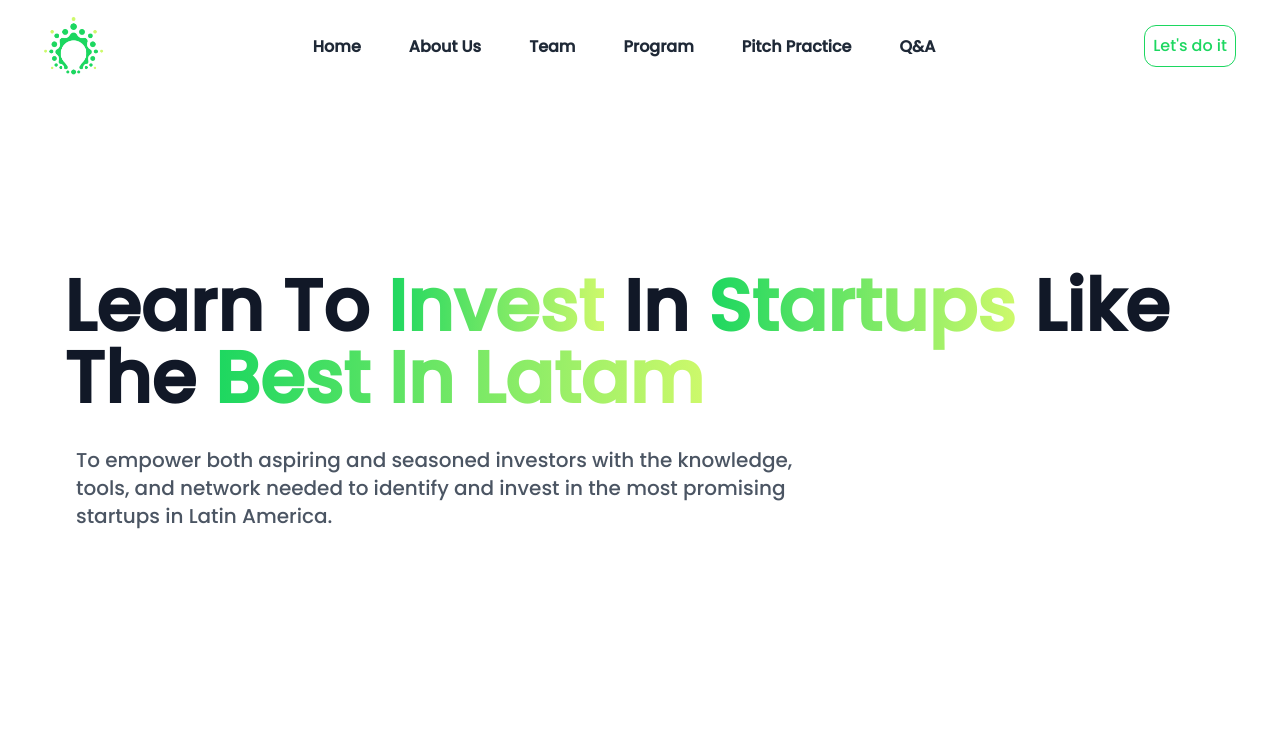
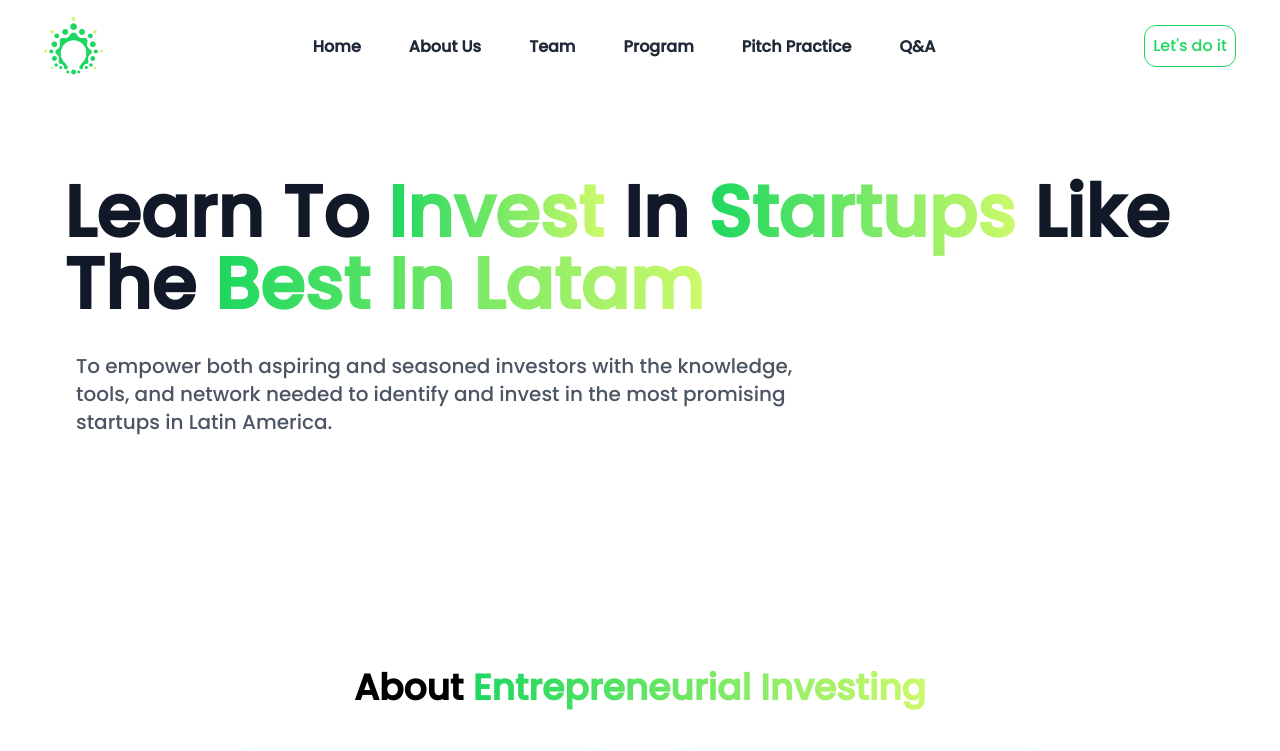
Before and after one commit to FabianEspitia-it/Entrepreneurial-Investing-WebSite, a Next.js app: page /en in a window 1280 px wide. Shown: the top 751 px of the page. Built offline with nearby package versions, Linux system fonts and the light colour scheme.

Commit message:
hero section fixed

```diff
--- a/src/components/Hero.tsx
+++ b/src/components/Hero.tsx
@@ -2,7 +2,7 @@ import { Fade } from "react-awesome-reveal";
 
 export default function Hero() {
   return (
-    <section className="relative min-h-screen flex items-center">
+    <section className="relative flex items-center pt-44 pb-24 ">
       <Fade triggerOnce cascade duration={900}>
         <div className="text-start">
           <h1 className="text-4xl md:text-7xl md:mb-4 font-extrabold text-gray-900 md:pl-8 pl-2">
```
